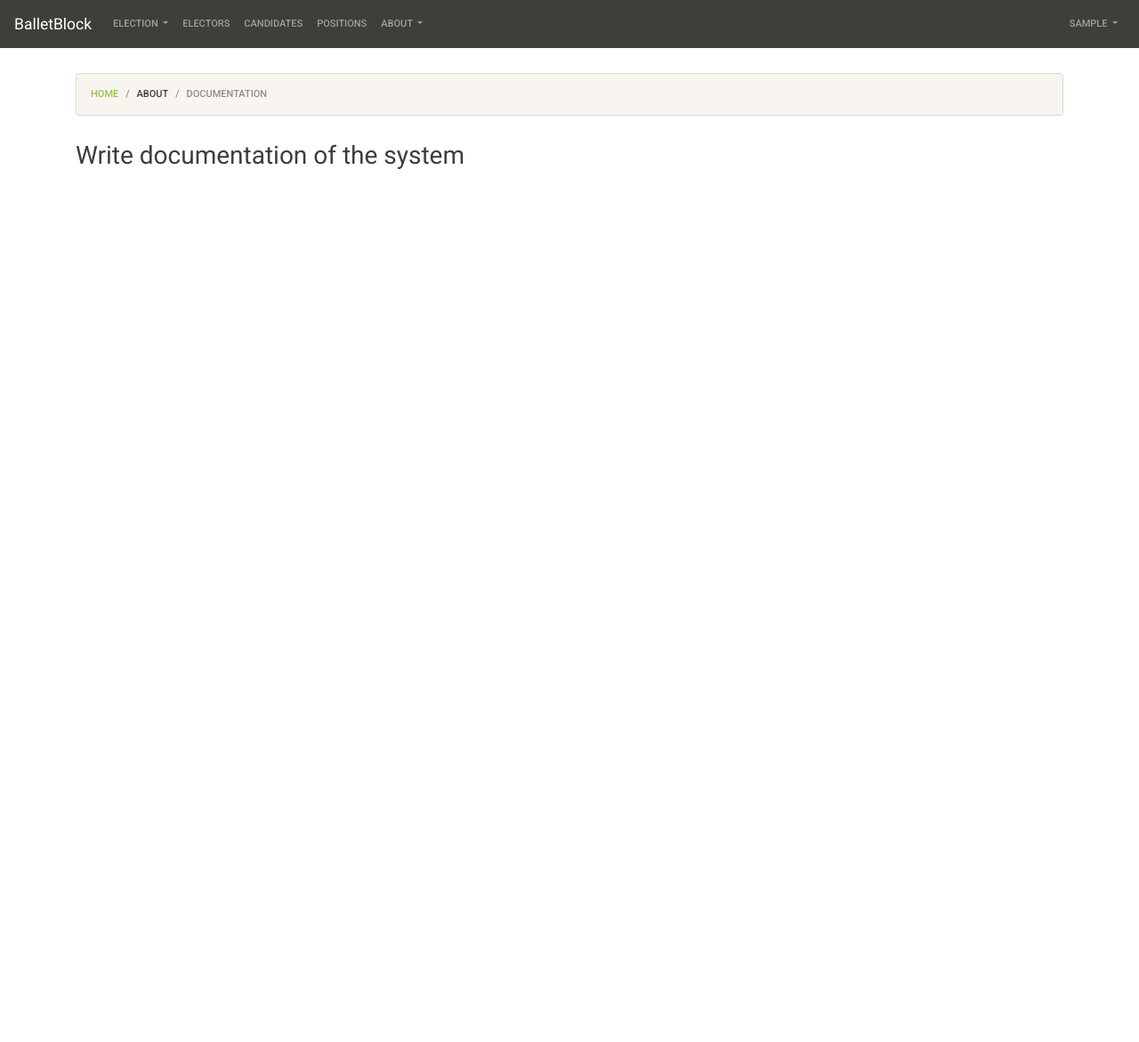
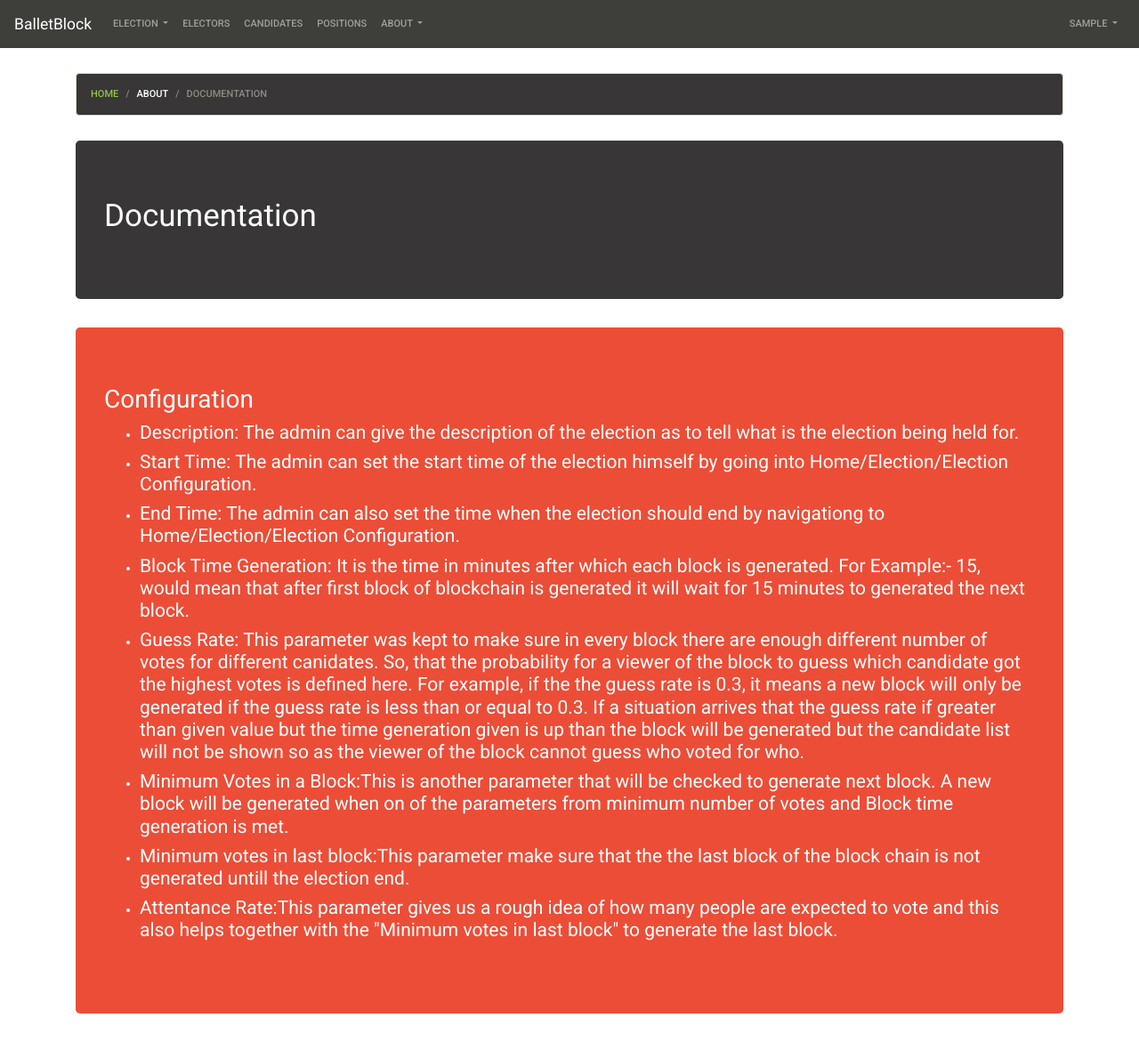
Before and after one commit to MUNISHMAHEY1/BallotBlock, a Django app: page /documentation/index in a window 1280 px wide. Shown: the whole page at 89% size. Before the commit the page ends 190 px from the top, so only its background shows below. Run offline with Django 3.2, Linux system fonts and the light colour scheme; the visitor is signed in with stand-in values (Sample User, id 1); data that the repository does not hold is empty; some libraries are stand-ins or nearby versions.

Commit message:
Changes to doc_index.html made. Still to work on.

```diff
--- a/documentation/templates/doc_index.html
+++ b/documentation/templates/doc_index.html
@@ -12,5 +12,33 @@
 {% endblock breadcrumb %}
 
 {% block content %}
-<h2>Write documentation of the system</h2>
+<style media="screen">
+    .breadcrumb{
+        background-color:#383636;
+        color:#ffffff;
+    }
+    .jumbotron{
+        /* background-color:#a46843; */
+        background-color:#383636;
+        color:#ffffff;
+    }
+
+</style>
+<div class="jumbotron">
+    <h1>Documentation</h1>
+</div>
+<div class="jumbotron" style="background-color:#ec4d37">
+
+<h2>Configuration</h2>
+<ul>
+  <li><h4>Description: The admin can give the description of the election as to tell what is the election being held for.</h4></li>
+  <li><h4>Start Time: The admin can set the start time of the election himself by going into Home/Election/Election Configuration.</h4></li>
+  <li><h4>End Time: The admin can also set the time when the election should end by navigationg to Home/Election/Election Configuration.</h4></li>
+  <li><h4>Block Time Generation: It is the time in minutes after which each block is generated. For Example:- 15, would mean that after first block of blockchain is generated it will wait for 15 minutes to generated the next block.</h4></li>
+  <li><h4>Guess Rate: This parameter was kept to make sure in every block there are enough different number of votes for different canidates. So, that the probability for a viewer of the block to guess which candidate got the highest votes is defined here. For example, if the the guess rate is 0.3, it means a new block will only be generated if the guess rate is less than or equal to 0.3. If a situation arrives that the guess rate if greater than given value but the time generation given is up than the block will be generated but the candidate list will not be shown so as the viewer of the block cannot guess who voted for who.</h4></li>
+  <li><h4>Minimum Votes in a Block:This is another parameter that will be checked to generate next block. A new block will be generated when on of the parameters from minimum number of votes and Block time generation is met. </h4></li>
+  <li><h4>Minimum votes in last block:This parameter make sure that the the last block of the block chain is not generated untill the election end. </h4></li>
+  <li><h4>Attentance Rate:This parameter gives us a rough idea of how many people are expected to vote and this also helps together with the "Minimum votes in last block" to generate the last block. </h4></li>
+</ul>
+</div>
 {% endblock content %}
```
